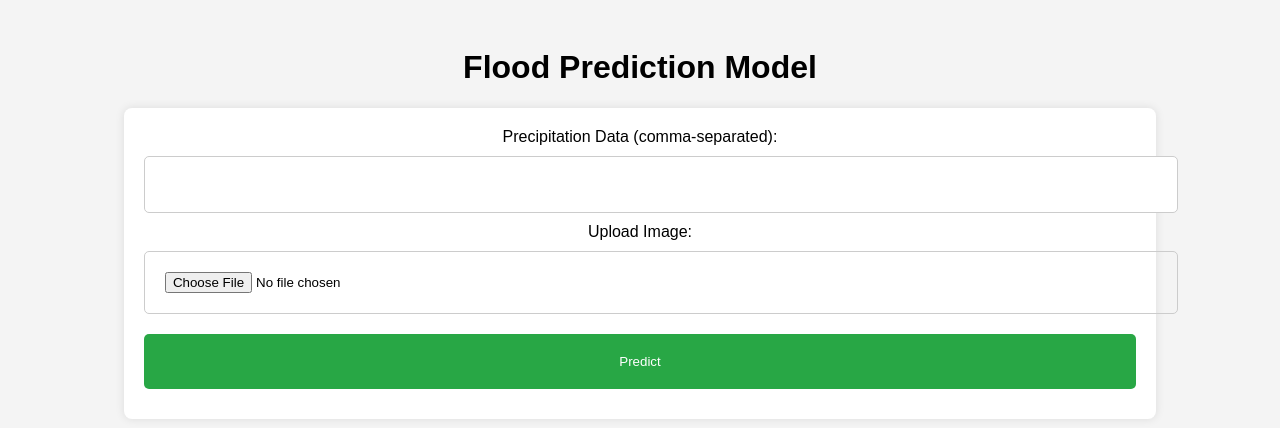
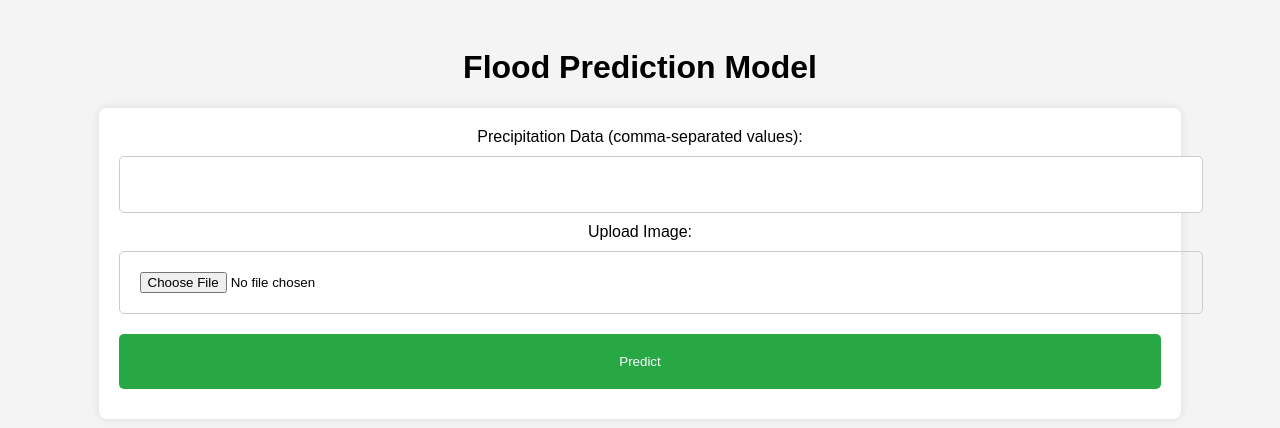
Before and after one commit to rainhard-obura/Data-Science-and-Machine-Learning-portfolio, a Flask app: page / in a window 1280 px wide. Shown: the top 428 px of the page. Run offline with Flask 3, Linux system fonts and the light colour scheme.

Commit message:
updated html file

```diff
--- a/DS_ML_projects/flood_prediction_model_deployment/templates/index.html
+++ b/DS_ML_projects/flood_prediction_model_deployment/templates/index.html
@@ -8,8 +8,8 @@
 <body>
     <h1>Flood Prediction Model</h1>
     <form id="prediction-form">
-        <label for="precipitation">Precipitation Data (comma-separated):</label>
-        <input type="text" id="precipitation" name="precipitation" required>
+        <label for="precipitation">Precipitation Data (comma-separated values):</label>
+        <input type="number" id="precipitation" name="precipitation" required>
 
         <label for="image">Upload Image:</label>
         <input type="file" id="image" name="image" accept="image/*" required>
```
